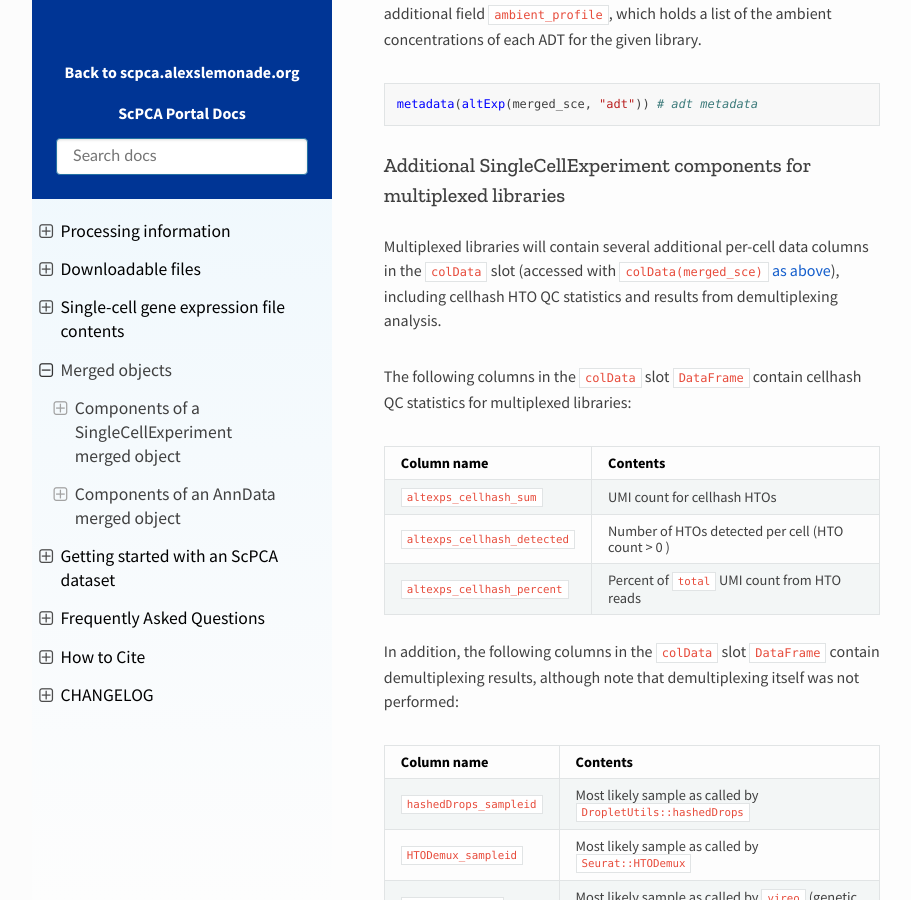
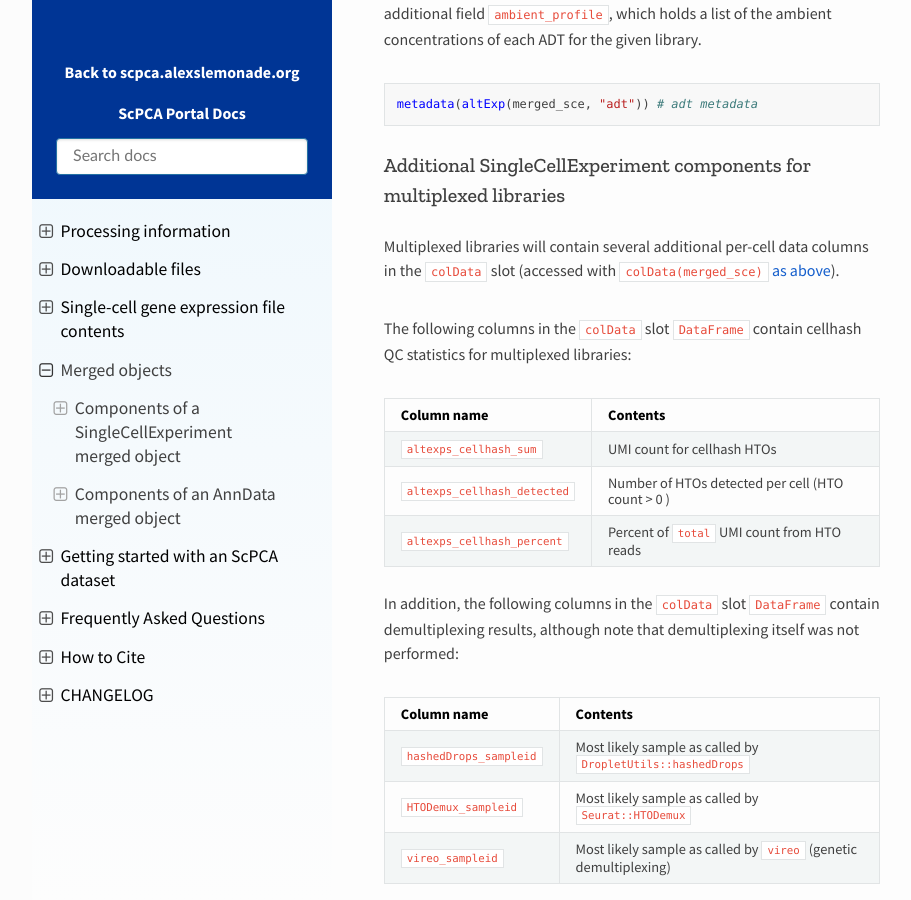
Before and after one commit to DongzeHE/scpca-docs, a Sphinx documentation site: the page built from docs/merged_objects.md, in a window 1280 px wide and 900 px high, scrolled down 13851 px. Shown: the whole window, without its empty margins (158-1069 px from the left). Built offline with Sphinx 7.4.7 and the Read the Docs theme 2.0.0, drawn with Linux system fonts in a browser that asks for light colours.

Commit message:
clean up some additional wording

```diff
--- a/docs/merged_objects.md
+++ b/docs/merged_objects.md
@@ -312,7 +312,7 @@ metadata(altExp(merged_sce, "adt")) # adt metadata
 ### Additional SingleCellExperiment components for multiplexed libraries
 
 
-Multiplexed libraries will contain several additional per-cell data columns in the `colData` slot (accessed with `colData(merged_sce)` [as above](#singlecellexperiment-cell-metrics)), including cellhash HTO QC statistics and results from demultiplexing analysis.
+Multiplexed libraries will contain several additional per-cell data columns in the `colData` slot (accessed with `colData(merged_sce)` [as above](#singlecellexperiment-cell-metrics)).
 
 The following columns in the `colData` slot `DataFrame` contain cellhash QC statistics for multiplexed libraries:
 
@@ -323,7 +323,6 @@ The following columns in the `colData` slot `DataFrame` contain cellhash QC stat
 | `altexps_cellhash_percent`  | Percent of `total` UMI count from HTO reads                      |
 
 In addition, the following columns in the `colData` slot `DataFrame` contain demultiplexing results, although note that demultiplexing itself was not performed:
-
 
 | Column name                 | Contents                                                         |
 | --------------------------- | ---------------------------------------------------------------- |
```
